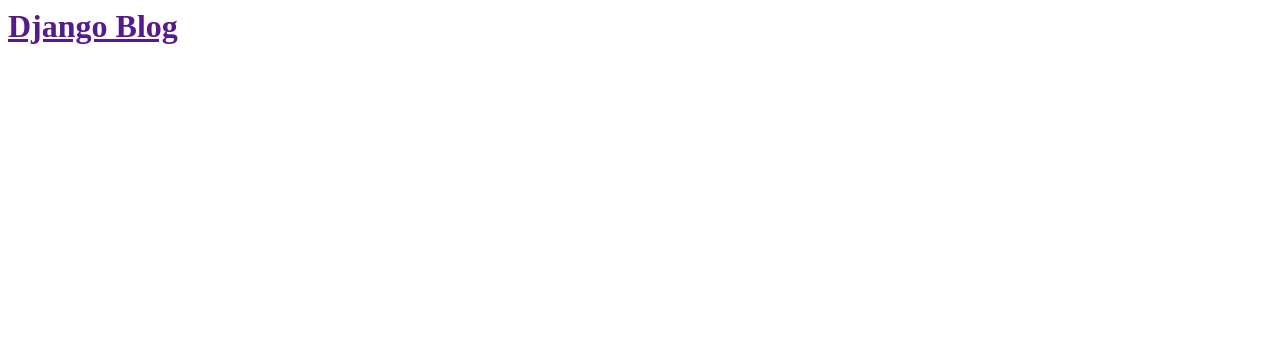
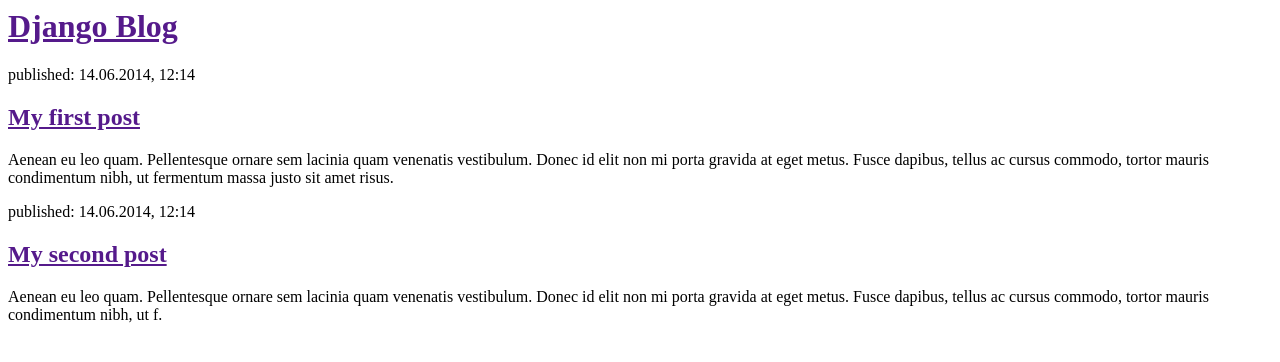
Before and after one commit to MarinaPPP/my-first-blog, a Django app: page / in a window 1280 px wide. Shown: the top 362 px of the page. Run offline with Django 3.2, Linux system fonts and the light colour scheme; tables that the repository leaves empty hold one stand-in row (values such as "Sample post").

Commit message:
Mod08/08/17:17

```diff
--- a/blog/templates/blog/post_list.html
+++ b/blog/templates/blog/post_list.html
@@ -7,12 +7,16 @@
                 <h1><a href="">Django Blog</a></h1>
             </div>
 
-            {% for post in posts %}
-                <div>
-                    <p>published: {{ post.published_date }}</p>
-                    <h1><a href="">{{ post.title }}</a></h1>
-                    <p>{{ post.text|linebreaksbr }}</p>
-                </div>
-            {% endfor %}
+            <div>
+                <p>published: 14.06.2014, 12:14</p>
+                <h2><a href="">My first post</a></h2>
+                <p>Aenean eu leo quam. Pellentesque ornare sem lacinia quam venenatis vestibulum. Donec id elit non mi porta gravida at eget metus. Fusce dapibus, tellus ac cursus commodo, tortor mauris condimentum nibh, ut fermentum massa justo sit amet risus.</p>
+            </div>
+
+            <div>
+                <p>published: 14.06.2014, 12:14</p>
+                <h2><a href="">My second post</a></h2>
+                <p>Aenean eu leo quam. Pellentesque ornare sem lacinia quam venenatis vestibulum. Donec id elit non mi porta gravida at eget metus. Fusce dapibus, tellus ac cursus commodo, tortor mauris condimentum nibh, ut f.</p>
+            </div>
         </body>
 </html>
--- a/mysite/settings.py
+++ b/mysite/settings.py
@@ -25,7 +25,7 @@
 # SECURITY WARNING: don't run with debug turned on in production!
 DEBUG = True
 
-ALLOWED_HOSTS = ['MarinaPPP.pythonanywhere.com']
+ALLOWED_HOSTS = ['marinappp.pythonanywhere.com']
 
 
 # Application definition
```
